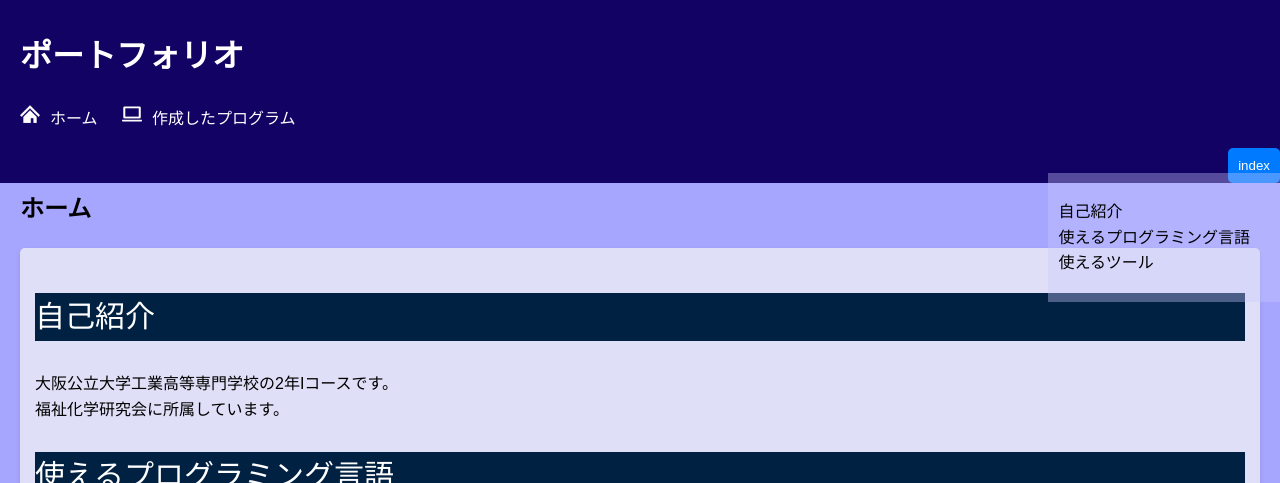
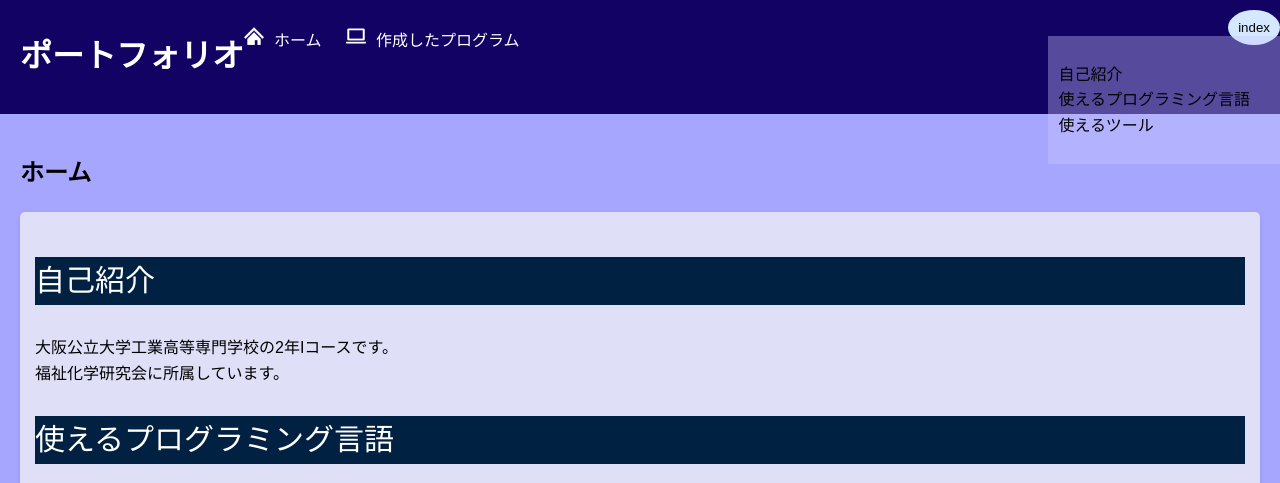
Before and after one commit to yurei0903/portforio, a plain HTML site: page index.html in a window 1280 px wide. Both pictures are taken after a click on the button "index". Shown: the top 483 px of the page. Drawn offline with Linux system fonts and the light colour scheme.

Commit message:
create 1 file and update 4 files

```diff
--- a/index.html
+++ b/index.html
@@ -30,7 +30,7 @@
     </header>
 
     <main>
-        <div style="height: 150px;"></div>
+
         <h2>ホーム</h2>
         <section id="home">
             <p id="jikoshokai"class="home_p">自己紹介</p>
--- a/styles.css
+++ b/styles.css
@@ -17,7 +17,9 @@ header {
     right: 0; /* 右側まで広げる */
     left: 0; /* 右側まで広げる */
 
-    position: fixed;
+    position: sticky;
+    display: flex;
+    top: 0;
 }
 
 
@@ -71,11 +73,11 @@ footer {
 
 /* ボタンのスタイル */
 button {
-    background: #007BFF; /* ボタンの背景色 */
-    color: white; /* 文字色 */
+    border-radius: 50%;
+    background: #d4e8ff; /* ボタンの背景色 */
+    color: rgb(3, 3, 3); /* 文字色 */
     border: none; /* ボーダーを削除 */
     padding: 10px 20px; /* パディング */
-    border-radius: 5px; /* 角の丸み */
     cursor: pointer; /* カーソルを指に */
     transition: background 0.3s; /* ホバーアニメーション */
 }
@@ -96,6 +98,7 @@ button:hover {
     background-color: #cbc8fe5d;
 }
 .index_moji{
+    right: 0; /* 右側まで広げる */
     color: #000;
 }
 .program_img {
@@ -106,11 +109,13 @@ button:hover {
     color: #fff; /* 文字色 */
     font-size: 30px;
     background: #012142;
+    scroll-margin: 130px;
 }
 .program_p{
     color: #fff; /* 文字色 */
     font-size: 20px;
     background: #012142;
+    scroll-margin: 130px;
 }
 #setumei_py{
     background-color: #bae4fa;
@@ -127,12 +132,18 @@ button:hover {
     border-radius: 5px; /* 角の丸み */
     font-size: 15px;
     padding: 10px 10px; /* パディング */
+
 }
 .grid-container {
     display: grid; /* グリッドコンテナとして設定 */
     grid-template-columns: repeat(3, 1fr); /* 3列のグリッドを定義 */
     grid-template-rows: auto; /* 行は自動でサイズを決定 */
     gap: 10px; /* グリッドアイテム間の隙間 */
+}
+
+
+#jikoshokai{
+    scroll-margin: 130px;
 }
 #setumei_hcj{
     background-color: #f3f7ca;
```
Also changed, not shown: program.html (+13 -3 lines), JAVASCRIPT/script.js (line endings or trailing spaces).
